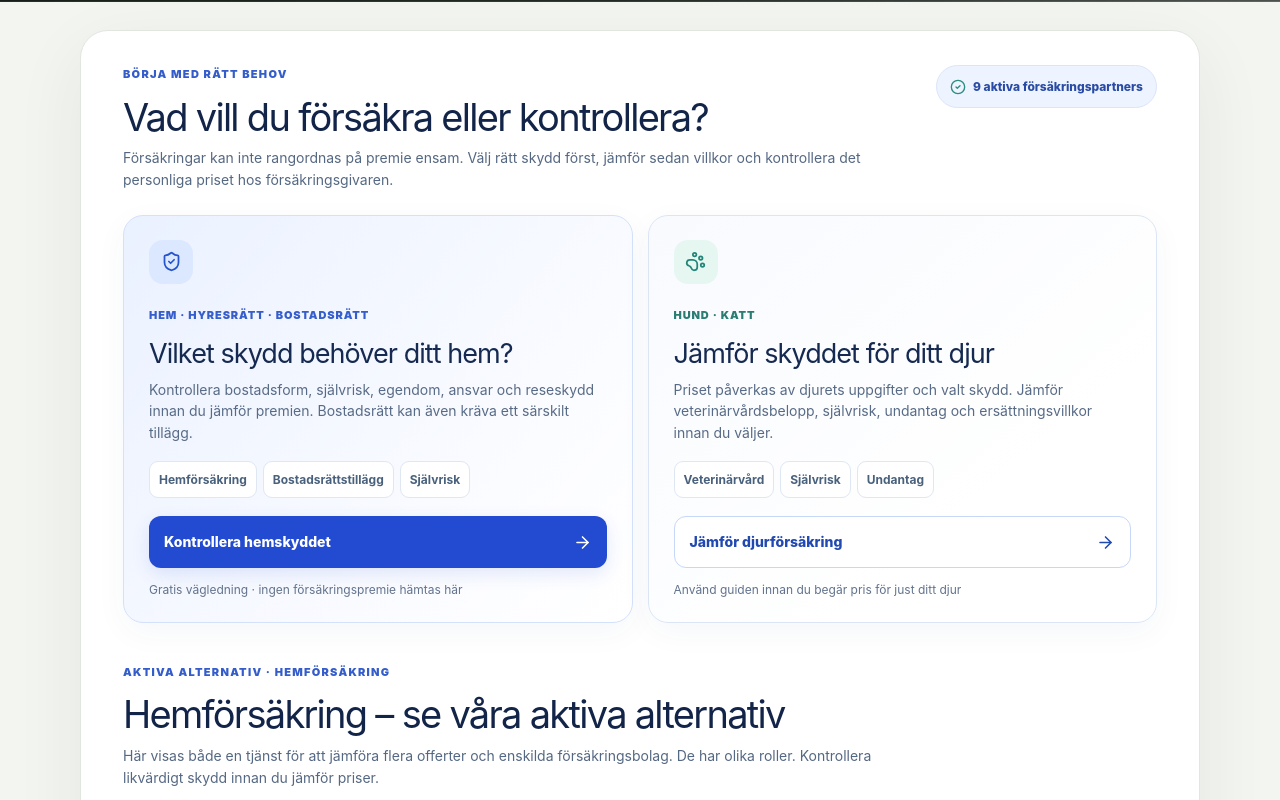
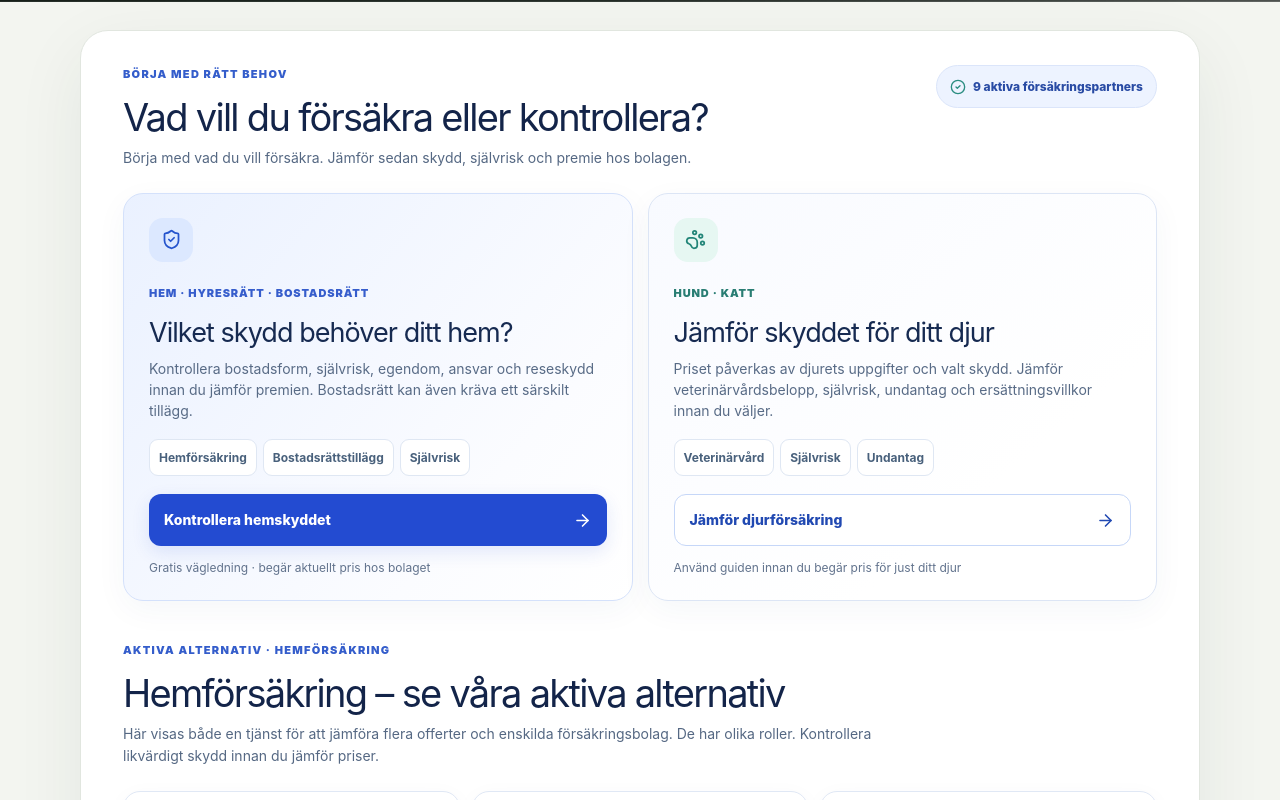
Before and after one commit to arvidlandin-cpu/sankkostnaden, a Next.js app: page /forsakring in a window 1280 px wide. Shown: the part 609-1409 px from the top of the page. Built offline with nearby package versions, Linux system fonts and the light colour scheme; grey boxes are pictures that could not be loaded.

Commit message:
release(categories): reconcile components/InsuranceMarketGateway.tsx with latest main

```diff
--- a/components/InsuranceMarketGateway.tsx
+++ b/components/InsuranceMarketGateway.tsx
@@ -68,7 +68,7 @@ export default function InsuranceMarketGateway(){
      <div className={styles.sectionHead}><div>
        <p className={styles.eyebrow}>BÖRJA MED RÄTT BEHOV</p>
        <h2 id='insurance-start-title'>Vad vill du försäkra eller kontrollera?</h2>
-       <p>Försäkringar kan inte rangordnas på premie ensam. Välj rätt skydd först, jämför sedan villkor och kontrollera det personliga priset hos försäkringsgivaren.</p>
+       <p>Börja med vad du vill försäkra. Jämför sedan skydd, självrisk och premie hos bolagen.</p>
      </div><span className={styles.count}><CheckCircle2 size={16}/> {total} aktiva försäkringspartners</span></div>
      <div className={styles.routes}>
        <article className={styles.compareCard}>
@@ -80,7 +80,7 @@ export default function InsuranceMarketGateway(){
            <div className={styles.miniNames}><span>Hemförsäkring</span><span>Bostadsrättstillägg</span><span>Självrisk</span></div>
          </div>
          <Link className={styles.primary} href='/forsakring/hemforsakring-skyddskoll/' onClick={()=>track('home_check')}>Kontrollera hemskyddet <ArrowRight size={19}/></Link>
-         <small className={styles.sponsored}>Gratis vägledning · ingen försäkringspremie hämtas här</small>
+         <small className={styles.sponsored}>Gratis vägledning · begär aktuellt pris hos bolaget</small>
        </article>
        <article className={styles.directCard}>
          <div className={styles.routeIcon}><PawPrint size={21}/></div>
```
